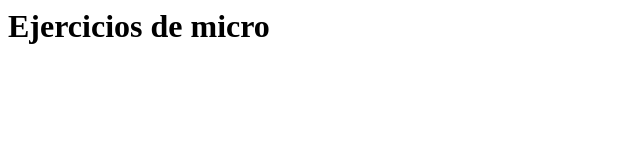
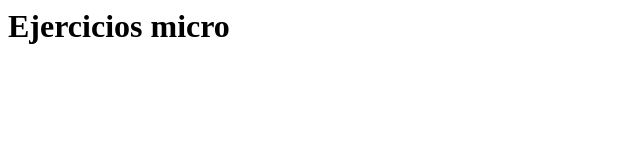
Before and after one commit to topicosmicro/ejercicios, a plain HTML site: page index.html in a window 1280 px wide. Shown: the whole page, without its empty margins (0-640 px from the left). Drawn offline with Linux system fonts and the light colour scheme.

Commit message:
Create homepage

```diff
--- a/index.html
+++ b/index.html
@@ -1 +1 @@
-<h1>Ejercicios de micro
+<h1>Ejercicios micro</h1>
```
